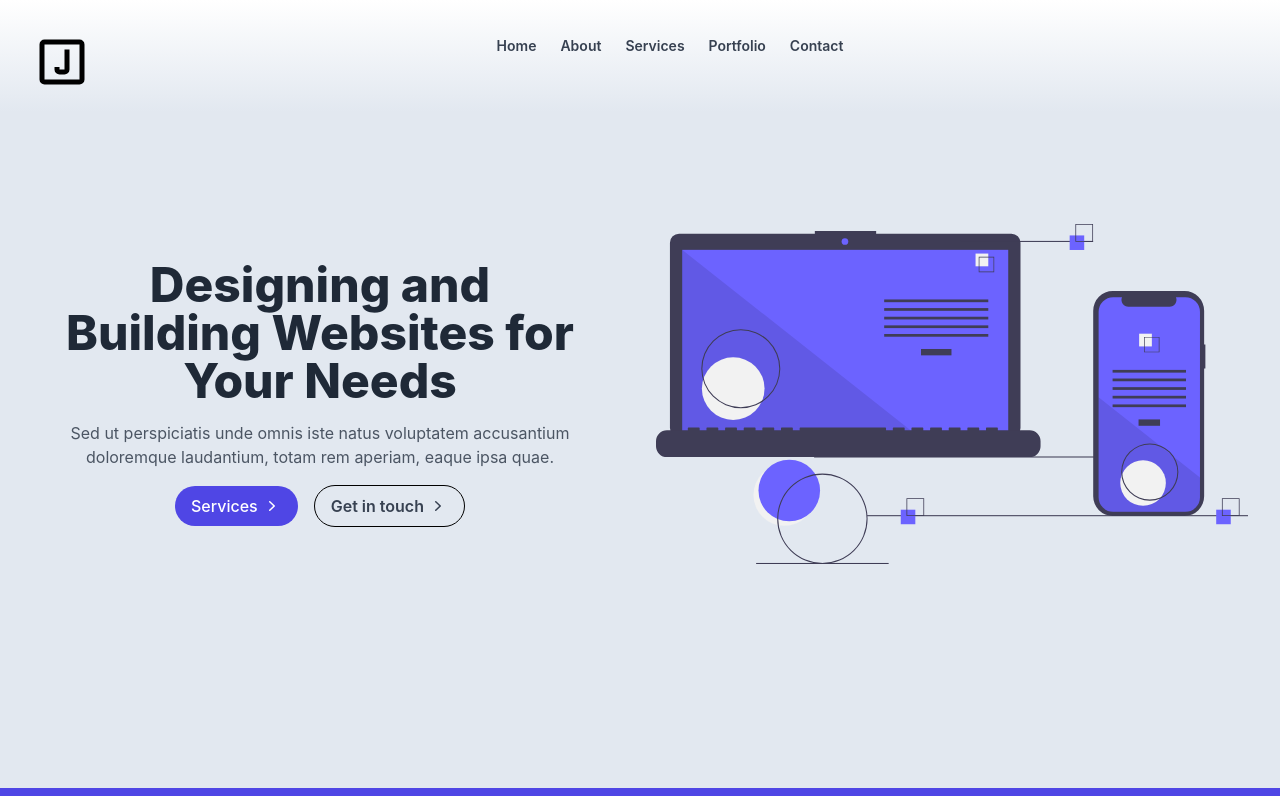
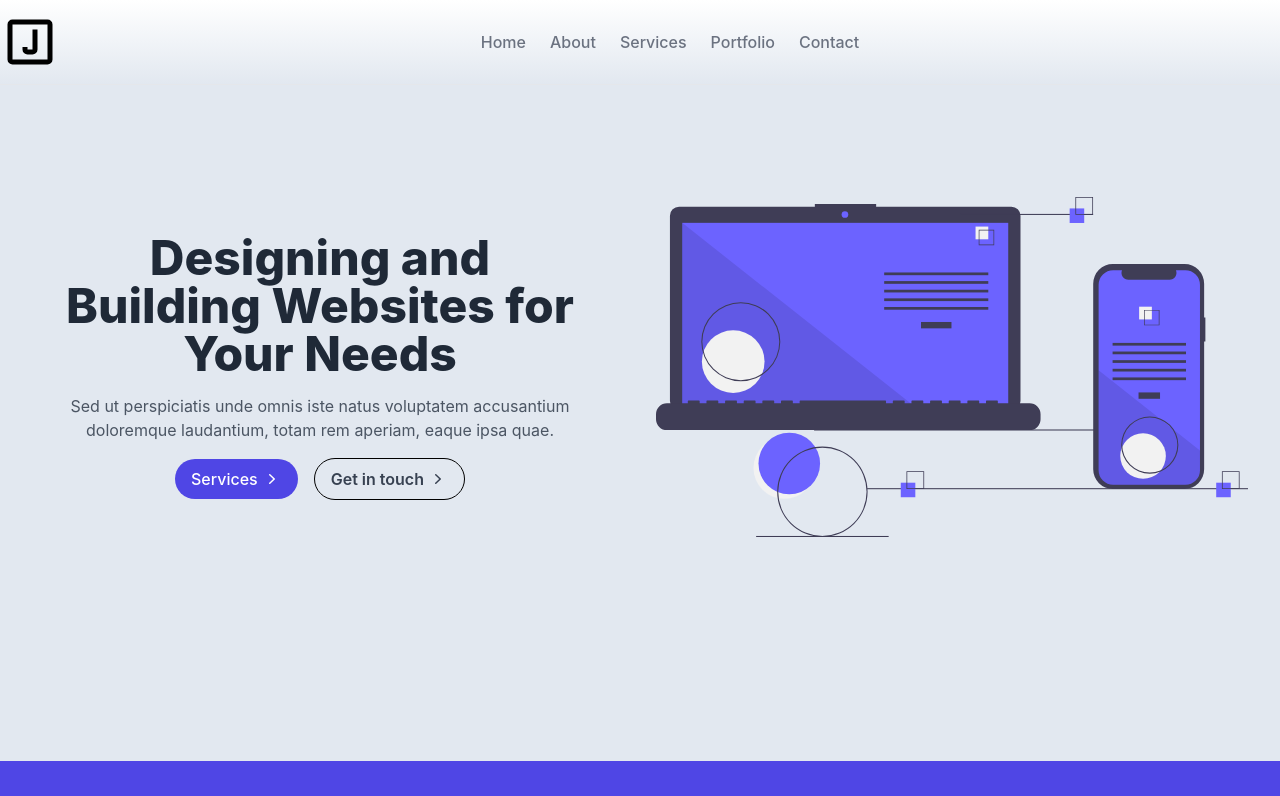
Before and after one commit to jacobadam/jacobadamdeveloper, a React (Create React App) app: page / in a window 1280 px wide. Shown: the top 796 px of the page. Built offline with nearby package versions, Linux system fonts and the light colour scheme.

Commit message:
refactor nav and add sticky effect

```diff
--- a/src/Nav.js
+++ b/src/Nav.js
@@ -2,109 +2,157 @@ import { useState, useEffect } from "react";
 import { Link } from "react-router-dom";
 
 export default function NavBar() {
-  const [state, setState] = useState(false);
-  const navigation = [
-    { title: "Home", path: "/" },
-    { title: "About", path: "/about" },
-    { title: "Services", path: "/services" },
-    { title: "Portfolio", path: "/portfolio" },
-    { title: "Contact", path: "/contact" },
-  ];
+  const [isScrolled, setIsScrolled] = useState(false);
+  const [isMenuOpen, setIsMenuOpen] = useState(false);
 
   useEffect(() => {
-    document.onclick = (e) => {
-      const target = e.target;
-      if (!target.closest(".menu-btn")) setState(false);
+    const handleScroll = () => {
+      if (window.scrollY > 0) {
+        setIsScrolled(true);
+      } else {
+        setIsScrolled(false);
+      }
     };
+
+    window.addEventListener("scroll", handleScroll);
+    return () => window.removeEventListener("scroll", handleScroll);
   }, []);
 
-  const Brand = () => (
-    <div className="flex items-center justify-between pt-8 md:block">
+  const toggleMenu = () => {
+    setIsMenuOpen((prevState) => !prevState);
+  };
+
+  return (
+    <nav
+      className={`sticky top-0 z-10 py-3 border-b border-solid border-prime-gray-200 w-full transition-colors duration-300 ${
+        isScrolled
+          ? "bg-white shadow-lg"
+          : "bg-gradient-to-b from-white to-[#e2e8f0]"
+      }`}
+    >
+      <div className="container mx-auto">
+        <div className="w-full flex items-center justify-between">
+          <div className="flex-shrink-0">
             <Link to="/">
               <img src="/j-icon.svg" width={60} height={25} alt="J logo" />
             </Link>
-      <div className="md:hidden">
+          </div>
+
+          <div className="hidden lg:flex w-full justify-center">
+            <ul className="flex items-center space-x-6">
+              <li>
+                <Link
+                  to="/"
+                  className="text-gray-500 text-sm lg:text-base font-medium hover:text-indigo-700 transition-all duration-500"
+                >
+                  Home
+                </Link>
+              </li>
+              <li>
+                <Link
+                  to="/about"
+                  className="text-gray-500 text-sm lg:text-base font-medium hover:text-indigo-700 transition-all duration-500"
+                >
+                  About
+                </Link>
+              </li>
+              <li>
+                <Link
+                  to="/services"
+                  className="text-gray-500 text-sm lg:text-base font-medium hover:text-indigo-700 transition-all duration-500"
+                >
+                  Services
+                </Link>
+              </li>
+              <li>
+                <Link
+                  to="/portfolio"
+                  className="text-gray-500 text-sm lg:text-base font-medium hover:text-indigo-700 transition-all duration-500"
+                >
+                  Portfolio
+                </Link>
+              </li>
+              <li>
+                <Link
+                  to="/contact"
+                  className="text-gray-500 text-sm lg:text-base font-medium hover:text-indigo-700 transition-all duration-500"
+                >
+                  Contact
+                </Link>
+              </li>
+            </ul>
+          </div>
+
           <button
-          className="menu-btn text-gray-500 hover:text-gray-800"
-          onClick={() => setState(!state)}
-          aria-label={state ? "Close menu" : "Open menu"}
-          aria-expanded={state ? "true" : "false"}
-          aria-controls="mobile-nav"
+            type="button"
+            className="inline-flex items-center p-2 ml-3 text-sm text-gray-500 rounded-lg lg:hidden hover:bg-gray-100 focus:outline-none focus:ring-2 focus:ring-gray-200"
+            aria-label="Toggle navigation"
+            onClick={toggleMenu}
           >
-          {state ? (
+            <span className="sr-only">Open main menu</span>
             <svg
+              className="w-6 h-6"
+              aria-hidden="true"
+              fill="currentColor"
+              viewBox="0 0 20 20"
               xmlns="http://www.w3.org/2000/svg"
-              className="h-6 w-6"
-              viewBox="0 0 20 20"
-              fill="currentColor"
             >
               <path
                 fillRule="evenodd"
-                d="M4.293 4.293a1 1 0 011.414 0L10 8.586l4.293-4.293a1 1 0 111.414 1.414L11.414 10l4.293 4.293a1 1 0 01-1.414 1.414L10 11.414l-4.293 4.293a1 1 0 01-1.414-1.414L8.586 10 4.293 5.707a1 1 0 010-1.414z"
+                d="M3 5a1 1 0 011-1h12a1 1 0 110 2H4a1 1 0 01-1-1zM3 10a1 1 0 011-1h12a1 1 0 110 2H4a1 1 0 01-1-1zM3 15a1 1 0 011-1h12a1 1 0 110 2H4a1 1 0 01-1-1z"
                 clipRule="evenodd"
-              />
+              ></path>
             </svg>
-          ) : (
-            <svg
-              xmlns="http://www.w3.org/2000/svg"
-              fill="none"
-              viewBox="0 0 24 24"
-              strokeWidth={1.5}
-              stroke="currentColor"
-              className="w-6 h-6"
-            >
-              <path
-                strokeLinecap="round"
-                strokeLinejoin="round"
-                d="M3.75 6.75h16.5M3.75 12h16.5m-16.5 5.25h16.5"
-              />
-            </svg>
-          )}
           </button>
         </div>
-    </div>
-  );
 
-  return (
-    <header>
-      <div className={`md:hidden ${state ? "mx-2 pb-5" : "hidden"}`}>
-        <Brand />
-      </div>
-      <nav
-        className={`pb-5 md:text-sm ${
-          state
-            ? "absolute top-0 inset-x-0 shadow-lg rounded-xl border mx-2 mt-2 md:shadow-none md:border-none md:mx-0 md:mt-0 md:relative"
-            : ""
-        }`}
-        role="navigation"
-        id="mobile-nav"
-        style={{
-          background: "linear-gradient(to bottom, white, #e2e8f0)",
-          zIndex: 1000,
-        }}
+        {isMenuOpen && (
+          <div className="lg:hidden">
+            <ul className="flex flex-col items-left pl-8 space-y-4 py-4">
+              <li>
+                <Link
+                  to="/"
+                  className="text-gray-500 text-sm lg:text-base font-medium hover:text-indigo-700 transition-all duration-500"
                 >
-        <div className="items-center max-w-screen-xl mx-auto px-4 md:flex md:px-8">
-          <Brand />
-          <div
-            className={`flex-1 items-center mt-8 md:mt-0 md:flex ${
-              state ? "block" : "hidden"
-            } `}
-          >
-            <ul className="flex-1 justify-center items-center space-y-6 md:flex md:space-x-6 md:space-y-0">
-              {navigation.map((item, idx) => (
-                <li
-                  key={idx}
-                  className="text-gray-700 hover:text-gray-900 font-semibold hover:font-bold"
-                >
-                  <Link to={item.path} className="block">
-                    {item.title}
+                  Home
                 </Link>
               </li>
-              ))}
+              <li>
+                <Link
+                  to="/about"
+                  className="text-gray-500 text-sm lg:text-base font-medium hover:text-indigo-700 transition-all duration-500"
+                >
+                  About
+                </Link>
+              </li>
+              <li>
+                <Link
+                  to="/services"
+                  className="text-gray-500 text-sm lg:text-base font-medium hover:text-indigo-700 transition-all duration-500"
+                >
+                  Services
+                </Link>
+              </li>
+              <li>
+                <Link
+                  to="/portfolio"
+                  className="text-gray-500 text-sm lg:text-base font-medium hover:text-indigo-700 transition-all duration-500"
+                >
+                  Portfolio
+                </Link>
+              </li>
+              <li>
+                <Link
+                  to="/contact"
+                  className="text-gray-500 text-sm lg:text-base font-medium hover:text-indigo-700 transition-all duration-500"
+                >
+                  Contact
+                </Link>
+              </li>
             </ul>
           </div>
+        )}
       </div>
     </nav>
-    </header>
   );
 }
```
Lines whose indentation alone changed are shown as unchanged.
